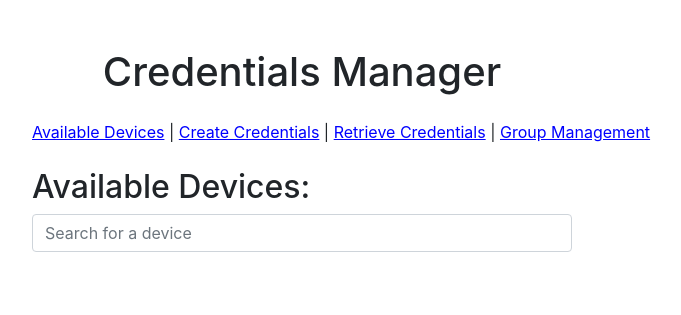
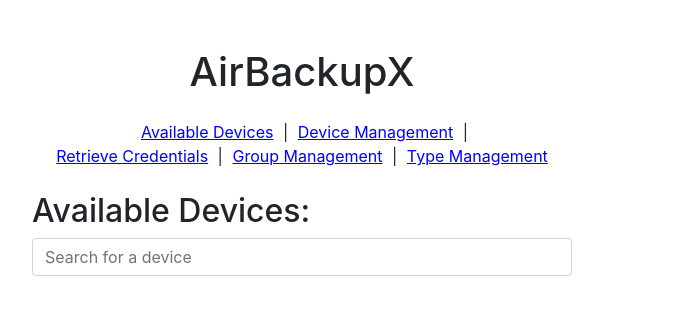
Before and after one commit to ramzcode/AirBackupX, a Flask app: page / in a window 1280 px wide. Shown: the top 315 px of the page, without its empty margins (338-1019 px from the left). Run offline with Flask 3, Linux system fonts and the light colour scheme; data that the repository does not hold is empty; some libraries are stand-ins or nearby versions.

Commit message:
UI and Type updates

```diff
--- a/templates/index.html
+++ b/templates/index.html
@@ -3,26 +3,25 @@
 <head>
     <meta charset="UTF-8">
     <meta name="viewport" content="width=device-width, initial-scale=1.0">
-    <title>Credentials Manager</title>
+    <title>AirBackupX</title>
     <!-- Include Bootstrap CSS -->
     <link rel="stylesheet" href="https://maxcdn.bootstrapcdn.com/bootstrap/4.5.2/css/bootstrap.min.css">
     <!-- Include custom CSS -->
     <style>
+        /* Center-align submenu items */
+        .submenu-container {
+            text-align: center;
+        }
+
+        /* Style submenu items */
         .submenu-item {
             cursor: pointer;
             text-decoration: underline;
             color: blue;
-        }
-    </style>
-    <style>
-         .submenu-item {
-             cursor: pointer;
-             text-decoration: underline;
-             color: blue;
-         }
-
-         #submenu-container {
-             white-space: nowrap;
+            margin: 0 5px; /* Add horizontal margin to separate items */
+            white-space: nowrap; /* Prevent items from wrapping to the next line */
+            overflow: hidden;
+            text-overflow: ellipsis; /* Use ellipsis for longer items */
         }
     </style>
 
@@ -47,15 +46,28 @@
     <div class="container mt-5">
         <div class="row">
             <div class="col-md-6 offset-md-3">
-                <h1 class="text-center">Credentials Manager</h1>
+                <h1 class="text-center">AirBackupX</h1>
 
                 <!-- Submenu -->
+		<div class="mt-4 mb-4 text-center">
+                   <div class="submenu-group">
+                       <span class="submenu-item" onclick="showDevices()">Available Devices</span> |
+                       <span class="submenu-item" onclick="showCreateForm()">Device Management</span> |
+                   </div>
+                   <div class="submenu-group">
+                       <span class="submenu-item" onclick="showRetrieveForm()">Retrieve Credentials</span> |
+		       <span class="submenu-item" onclick="showGroupManagement()">Group Management</span> |
+		       <span class="submenu-item" onclick="showTypeManagement()">Type Management</span>
+                   </div>
+               </div>
+<!-- Available Devices
                 <div class="mt-4 mb-4" id="submenu-container">
                     <span class="submenu-item" onclick="showDevices()">Available Devices</span> |
-                    <span class="submenu-item" onclick="showCreateForm()">Create Credentials</span> |
+                    <span class="submenu-item" onclick="showCreateForm()">Device Management</span> |
                     <span class="submenu-item" onclick="showRetrieveForm()">Retrieve Credentials</span> |
-		    <span class="submenu-item" onclick="showGroupManagement()">Group Management</span>
-                </div>
+		    <span class="submenu-item" onclick="showGroupManagement()">Group Management</span> |
+		    <span class="submenu-item" onclick="showTypeManagement()">Type Management</span>
+		</div>-->
 
 		<!-- Available Devices -->
 		<!-- Available Devices -->
@@ -137,19 +149,21 @@
                     </form>
                 </div>
 
+
                 <!-- Create Credentials Form -->
                 <div id="create-form-section" style="display: none;">
-                    <h2>Create Credentials:</h2>
+                    <h2>Device Management:</h2>
                     <form method="POST" action="/create">
                         <!-- ... (Create form fields) -->
+			<div class="form-group">
 			    <label for="username">Username:</label>
-        		<input type="text" name="username" required><br><br>
+        		    <input type="text" class="form-control" id="group_name" name="username" required>
 
         		    <label for="device">Device Name:</label>
-        		<input type="text" name="device" required><br><br>
+        		    <input type="text" class="form-control" id="group_name" name="device" required>
 
         		    <label for="password">Password:</label>
-        		<input type="password" name="password" required><br><br>
+        		    <input type="password" class="form-control" id="group_name" name="password" required>
 
 			    <label for="group">Select Group:</label>
                             <select name="group" class="form-control" required>
@@ -157,9 +171,17 @@
                                 {% for group in groups %}
                                     <option value="{{ group }}">{{ group }}</option>
                                 {% endfor %}
-                        </select><br><br>
+                            </select>
 
-        		<input type="submit" value="Create">
+			    <label for="type">Select Type:</label>
+                            <select name="type" class="form-control" required>
+                                <option value="" disabled selected>Select a type</option>
+                                {% for type in types %}
+                                    <option value="{{ type }}">{{ type }}</option>
+                                {% endfor %}
+			    </select>
+			</div>
+        		<input type="submit" class="btn btn-danger" value="Create"><br><br>
                     </form>
                 </div>
 
@@ -185,6 +207,33 @@
                 {% endif %}
                 <br>
                 </div>
+
+		<!-- Type Management Section -->
+                <div id="type-management-section" style="display: none;">
+                    <h2>Types Management:</h2>
+
+                    <!-- Create Group Form -->
+                    <form method="POST" action="/create_type">
+                        <div class="form-group">
+                            <label for="type_name">Type Name:</label>
+                            <input type="text" class="form-control" id="type_name" name="type_name" required>
+                        </div>
+                        <button type="submit" class="btn btn-primary">Create Type</button>
+                    </form>
+
+                    <!-- Delete Group Form -->
+                    <form method="POST" action="/delete_type">
+                        <div class="form-group">
+                            <label for="delete_type">Select Type to Delete:</label>
+                            <select name="delete_type" class="form-control" id="delete-type">
+                                {% for type in types %}
+                                    <option value="{{ type }}">{{ type }}</option>
+                                {% endfor %}
+                            </select>
+                        </div>
+                        <input type="submit" class="btn btn-danger" value="Delete type">
+                    </form>
+                </div>
             </div>
         </div>
     </div>
@@ -201,6 +250,7 @@
             document.getElementById('create-form-section').style.display = 'none';
             document.getElementById('retrieve-form-section').style.display = 'none';
 	    document.getElementById('group-management-section').style.display = 'none';
+            document.getElementById('type-management-section').style.display = 'none';
         }
 
         function showCreateForm() {
@@ -208,6 +258,7 @@
             document.getElementById('create-form-section').style.display = 'block';
             document.getElementById('retrieve-form-section').style.display = 'none';
             document.getElementById('group-management-section').style.display = 'none';
+            document.getElementById('type-management-section').style.display = 'none';
         }
 
         function showRetrieveForm() {
@@ -215,6 +266,8 @@
             document.getElementById('create-form-section').style.display = 'none';
             document.getElementById('retrieve-form-section').style.display = 'block';
 	    document.getElementById('group-management-section').style.display = 'none';
+            document.getElementById('type-management-section').style.display = 'none';
+
         }
 
         function showGroupManagement() {
@@ -222,6 +275,15 @@
             document.getElementById('create-form-section').style.display = 'none';
             document.getElementById('retrieve-form-section').style.display = 'none';
             document.getElementById('group-management-section').style.display = 'block';
+            document.getElementById('type-management-section').style.display = 'none';
+        }
+
+        function showTypeManagement() {
+            document.getElementById('devices-section').style.display = 'none';
+            document.getElementById('create-form-section').style.display = 'none';
+            document.getElementById('retrieve-form-section').style.display = 'none';
+            document.getElementById('group-management-section').style.display = 'none';
+            document.getElementById('type-management-section').style.display = 'block';
         }
     </script>
 </body>
```
Also changed, not shown: webappLatest.py (+63 -19 lines). Lines whose indentation alone changed are shown as unchanged.
